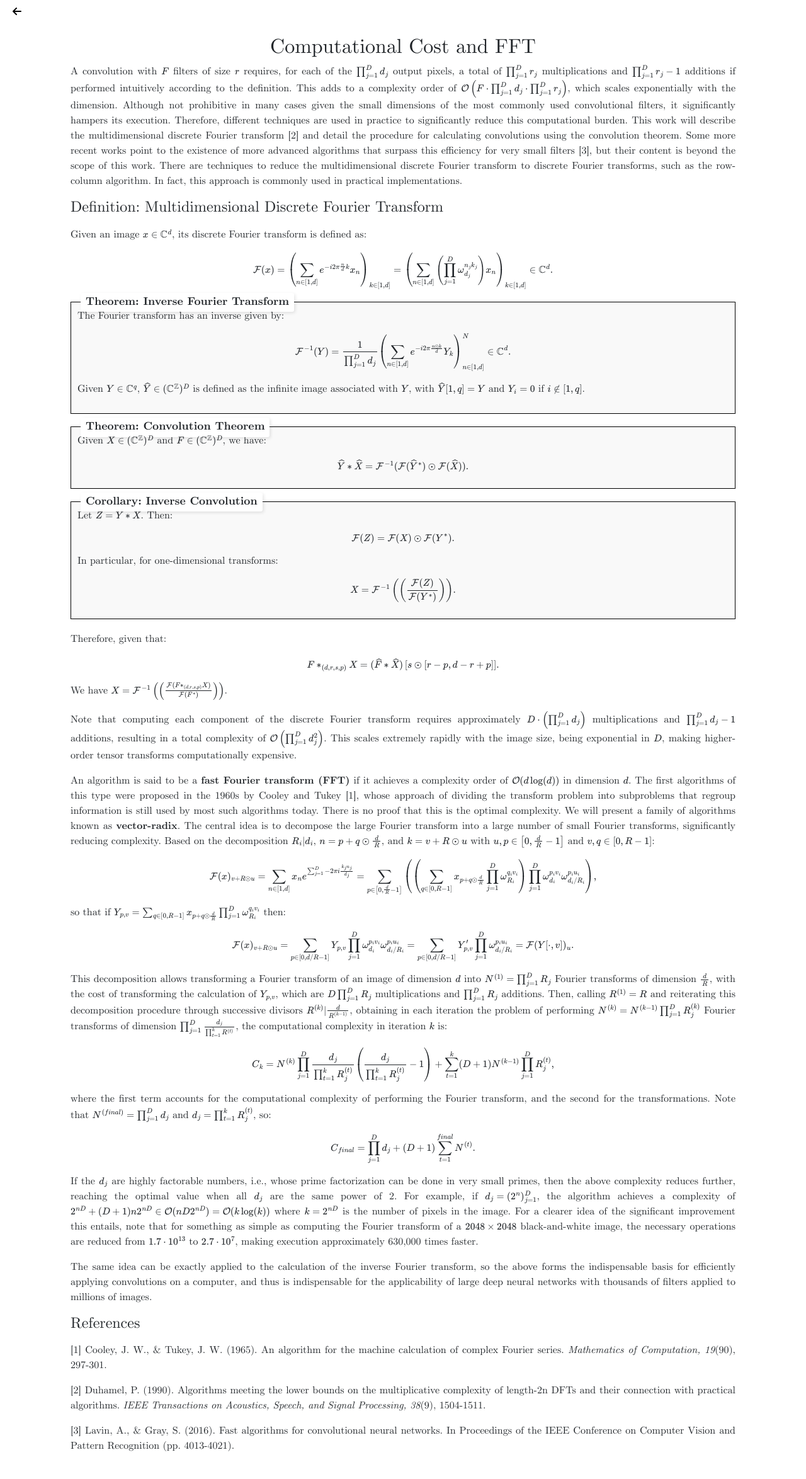
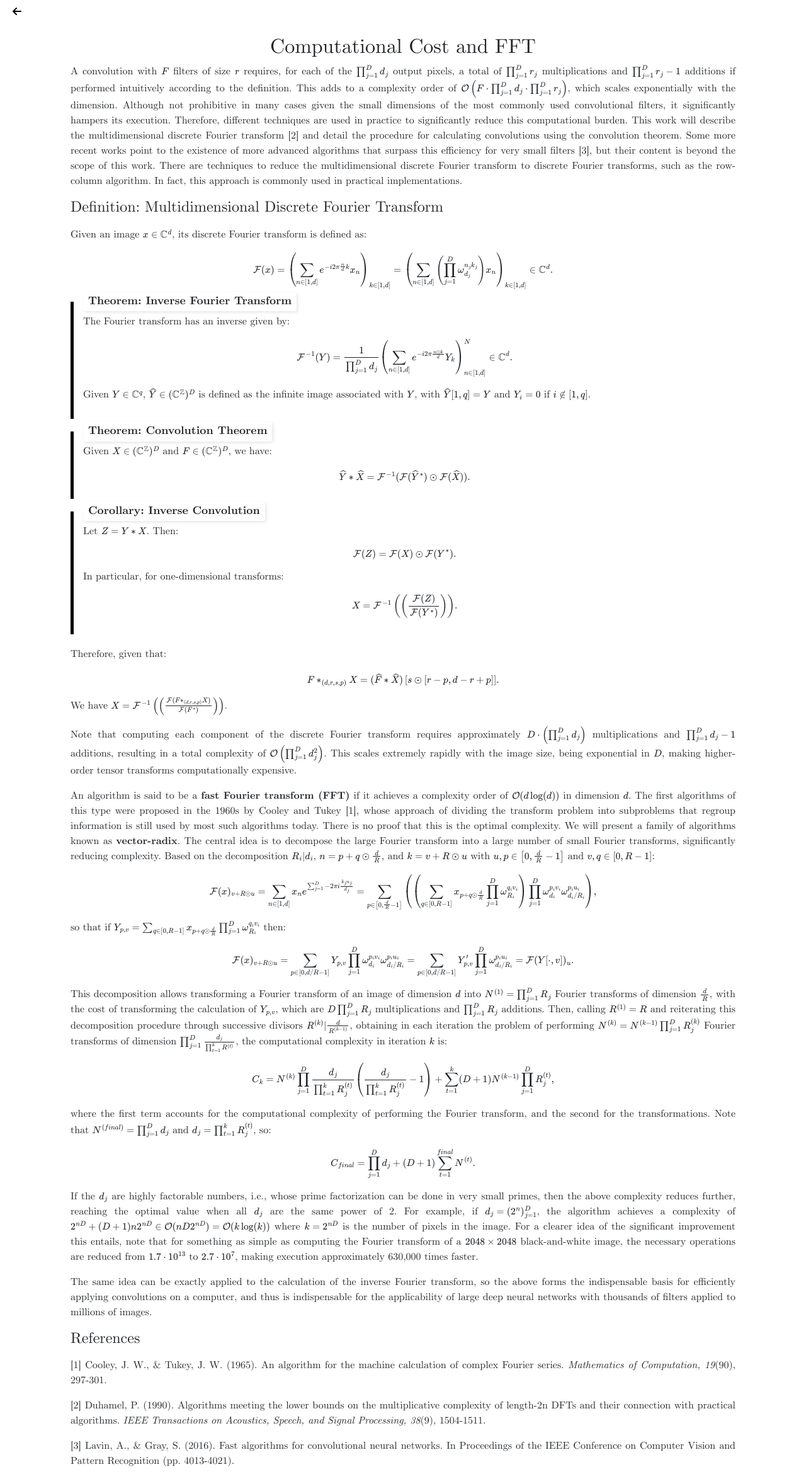
Before and after one commit to RoidaVinci/web, a Jekyll site: the page articles/fft.html, which Jekyll copies as it is, in a window 1280 px wide. Shown: the whole page at 63% size. Built offline with Jekyll 4.4.1, drawn with Linux system fonts in a browser that asks for light colours; some web fonts are replaced; before the commit the page ends 2324 px from its top, so only the background shows below that.

Commit message:
Update fft.html

```diff
--- a/articles/fft.html
+++ b/articles/fft.html
@@ -30,20 +30,6 @@
       MathJax.typesetPromise();
     });
   </script>
-  <style>
-    body {
-      font-family: "Computer Modern Serif", serif;
-    }
-    .theorem {
-      border: 1px solid #000;
-      padding: 10px;
-      margin: 20px 0;
-      background-color: #f9f9f9;
-    }
-    .theorem-title {
-      font-weight: bold;
-    }
-  </style>
 </head>
 <body>
   <!-- Back Button -->
```
